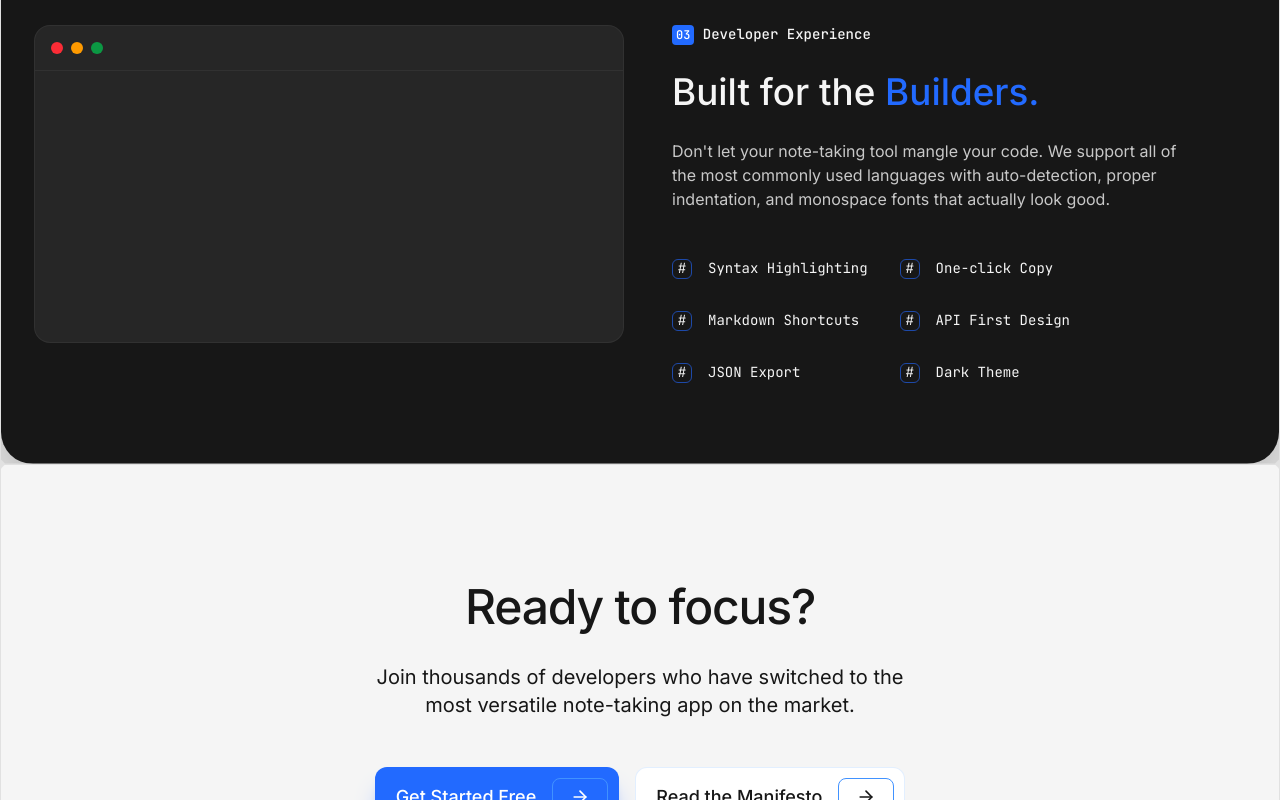
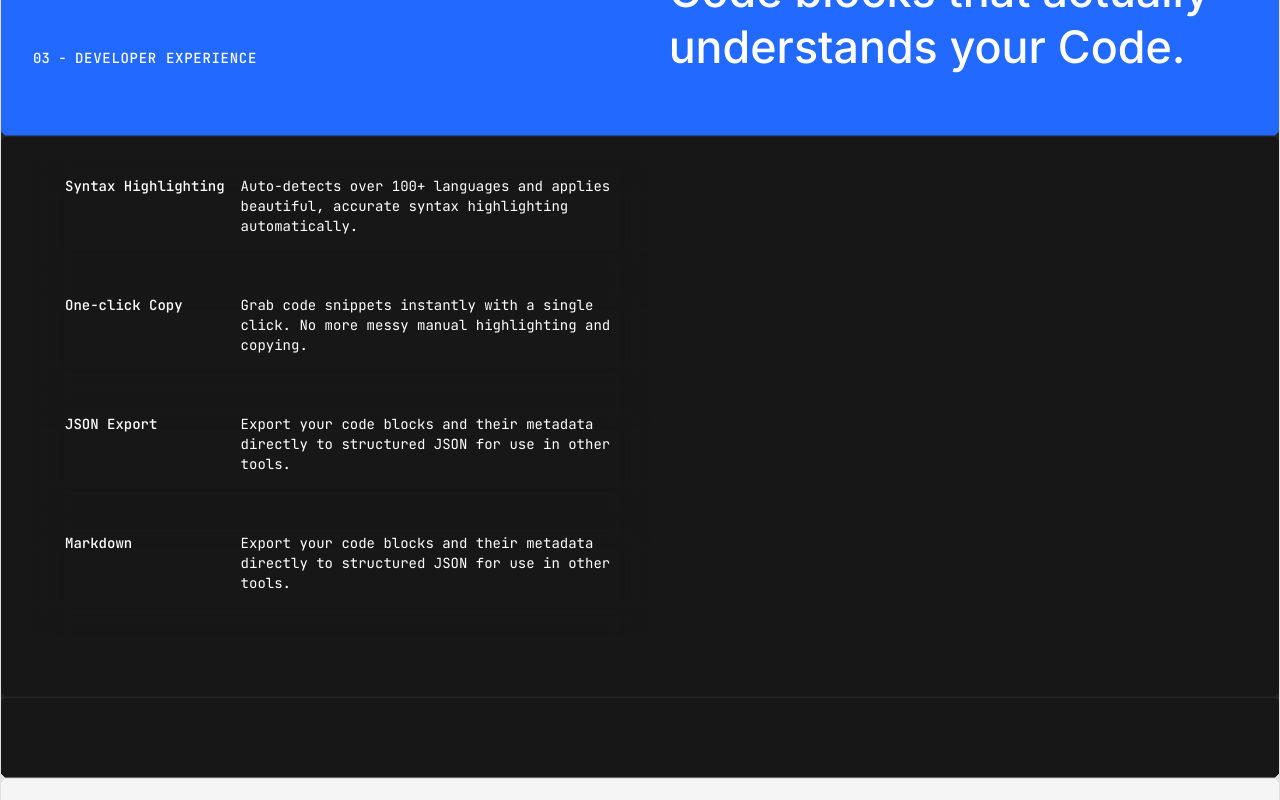
Before and after one commit to Prateek1789/Notes-App, a Next.js app in the folder v2-nextjs/: page / in a window 1280 px wide. Shown: the part 3720-4520 px from the top of the page. Built offline with nearby package versions, Linux system fonts and the light colour scheme.

Commit message:
Chore: tweaking layout design

```diff
--- a/v2-nextjs/src/components/sections/DevFocus.tsx
+++ b/v2-nextjs/src/components/sections/DevFocus.tsx
@@ -1,53 +1,99 @@
 
 const DevFocus = () => {
 	const devFeatures = [
-		"Syntax Highlighting",
-    "One-click Copy",
-    "Markdown Shortcuts",
-    "API First Design",
-    "JSON Export",
-		"Dark Theme"
+		{
+      icon: "",
+      title: "Syntax Highlighting",
+      desc: 'Auto-detects over 100+ languages and applies beautiful, accurate syntax highlighting automatically.'
+    },
+    {
+      icon: "",
+      title: "One-click Copy",
+      desc: "Grab code snippets instantly with a single click. No more messy manual highlighting and copying."
+    },
+    {
+      icon: "",
+      title: "JSON Export",
+      desc: "Export your code blocks and their metadata directly to structured JSON for use in other tools."
+    },
+    {
+      icon: "",
+      title: "Markdown",
+      desc: "Export your code blocks and their metadata directly to structured JSON for use in other tools."
+    }
 	];
+
+  const bgGridStyles = {
+    background: 'linear-gradient(to right, #fff 1px, transparent 1px), linear-gradient(to bottom, #fff 1px, transparent 1px)',
+    backgroundSize: '4rem 4rem',
+    maskImage: 'radial-gradient(circle at center, black, transparent 80%)',
+  };
+
+  //linear-gradient(to bottom, #ffffff 1px, transparent 1px)
 
   return (
 		<section id="developer"
-             className="h-auto xl:h-[70vh] px-6 md:px-8 py-20 lg:py-30 bg-neutral-900 text-background flex items-center justify-center border border-foreground/1 xl:rounded-4xl shadow-2xl">
-      <div className="w-full h-full grid grid-rows-2 grid-cols-1 lg:grid-rows-1 lg:grid-cols-2 gap-8">
-				<div className="h-full lg:h-auto w-full bg-neutral-800 rounded-2xl border border-background/5">
-						<div className="py-4 px-4 border-b border-b-background/5 flex items-center justify-start gap-2">
-							<span className="size-3 rounded-full bg-red-500"></span>
-							<span className="size-3 rounded-full bg-amber-500"></span>
-							<span className="size-3 rounded-full bg-green-500/70"></span>
-						</div>
-				</div>
-        <div className="mt-8 lg:mt-0 xl:pl-4 flex flex-col items-start justify-start gap-6">
-        	<span className="font-mono text-sm font-medium">
-            <span className="py-0.5 text-xs px-1 bg-primary text-white rounded-sm">03</span>
-            &nbsp;Developer Experience
+             className="relative w-full h-auto py-0 text-white bg-line-dark flex items-center justify-center">
+      {/* Main Content */}
+      <div className="relative w-full h-auto flex flex-col items-center justify-center gap-px">
+        <div className="w-full h-auto bg-primary flex justify-between items-baseline-last px-6 md:px-8 py-15 [clip-path:var(--clip-bevel-sm)]">
+          <span className="font-mono text-white text-sm font-medium">
+            <span>03</span> - <span className="tracking-wider">DEVELOPER EXPERIENCE</span>
           </span>
-          <h2 className="text-h2 font-medium">
-						Built for the <span className="text-primary">Builders.</span>
+          <h2 className="text-h1 max-w-[20ch] text-white font-medium">
+						Code blocks that actually <span className="">understands</span> your Code.
 					</h2>
-          <p className="max-w-[50ch] text-background/80">
-						Don't let your note-taking tool mangle your code. We support all of the most commonly used languages with auto-detection, proper indentation, and monospace fonts that actually look good.
-          </p>
-          <div className="mt-6 flex flex-col item-start justify-start gap-8">
-						<ul className="w-auto h-auto grid grid-cols-2 gap-y-8 gap-x-8">
-            {devFeatures.map(feature => {
+        </div>
+        <div className="w-full h-[70vh] px-6 md:px-8 pt-6 pb-15 bg-neutral-900 text-white flex items-start justify-center [clip-path:var(--clip-bevel-sm)]">
+          <div className="w-full h-full flex item-center justify-start">
+						<ul className="w-auto h-auto flex flex-col">
+            {devFeatures.map((feature, idx) => {
               return (
-                <li key={feature}
-										className="flex justify-start items-center gap-4 text-sm font-mono">
-										<span className="w-5 h-5 flex justify-center items-center rounded-md border border-primary/60">{'#'}</span>
-                  {feature}
+                <li key={feature.title}
+										className={`w-auto h-full px-6 md:px-8 py-4 text-sm font-mono flex justify-between gap-4 backdrop-blur-lg`}>
+                  <h3 className="font-medium">{feature.title}</h3>
+                  <p className="max-w-[45ch]">{feature.desc}</p>
                 </li>
               )
           	})}
 						</ul>
           </div>
         </div>
+
+        {/* Spacer */}
+        <div className="w-full h-20 bg-neutral-900 [clip-path:var(--clip-bevel-sm)]"></div>
       </div>
   	</section>
   )
 };
 
 export default DevFocus
+
+{/* Background gradient */}
+      {/* <div className="absolute inset-0 pointer-events-none overflow-hidden">
+        Tech Grid
+        <div className="absolute inset-0 opacity-4" style={bgGridStyles}></div>
+
+        Glowing Orbs
+        <div className="absolute top-0 right-0 w-[800px] h-[800px] bg-[oklch(58.25%_0.245_262.881)]/15 blur-[120px] rounded-full mix-blend-screen translate-x-1/3 -translate-y-1/4"></div>
+        <div className="absolute bottom-0 left-0 w-[600px] h-[600px] bg-[oklch(58.25%_0.245_262.881)]/10 blur-[100px] rounded-full mix-blend-screen -translate-x-1/3 translate-y-1/3"></div>
+      </div> */}
+
+{/* <span className="w-5 h-5 flex justify-center items-center rounded-md border border-primary/60">{'#'}</span> */}
+{/* <span className="font-mono text-sm font-medium">
+            <span className="py-0.5 text-xs px-1 bg-primary text-white">03</span>
+            &nbsp;Developer Experience
+          </span>
+          <h2 className="text-h2 font-medium">
+						Built for the <span className="text-primary">Builders.</span>
+					</h2> */}
+
+// grid grid-rows-2 grid-cols-1 gap-8 lg:grid-rows-1 lg:grid-cols-2
+
+{/* <div className="h-full lg:h-auto w-full bg-neutral-900 rounded-xl border border-neutral-700">
+						<div className="py-4 px-4 border-b border-neutral-700 flex items-center justify-start gap-2">
+							<span className="size-3 rounded-full bg-red-400"></span>
+							<span className="size-3 rounded-full bg-amber-400"></span>
+							<span className="size-3 rounded-full bg-green-400/70"></span>
+						</div>
+				</div> */}
```
